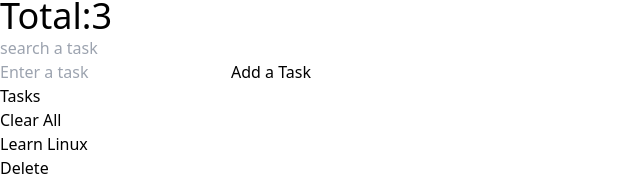
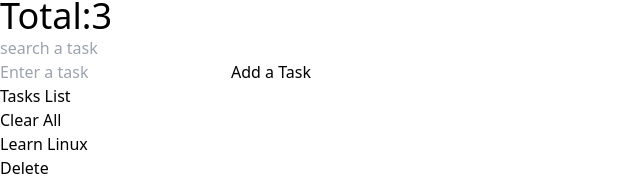
Before and after one commit to dalytekam/todolist4, a React (Create React App) app: page / in a window 1280 px wide. Shown: the part 116-292 px from the top of the page, without its empty margins (0-640 px from the left). Built offline with nearby package versions, Linux system fonts and the light colour scheme.

Commit message:
changing list title

```diff
--- a/src/components/TodoContainer.jsx
+++ b/src/components/TodoContainer.jsx
@@ -18,7 +18,7 @@ const TodoContainer = () => {
   return (
     <div className="grid grid-cols-1">
       <nav>
-        <div>Tasks</div>
+        <div>Tasks List</div>
         <div>
           <button onClick={() => dispatch(deleteTodos())}>Clear All</button>
         </div>
```
